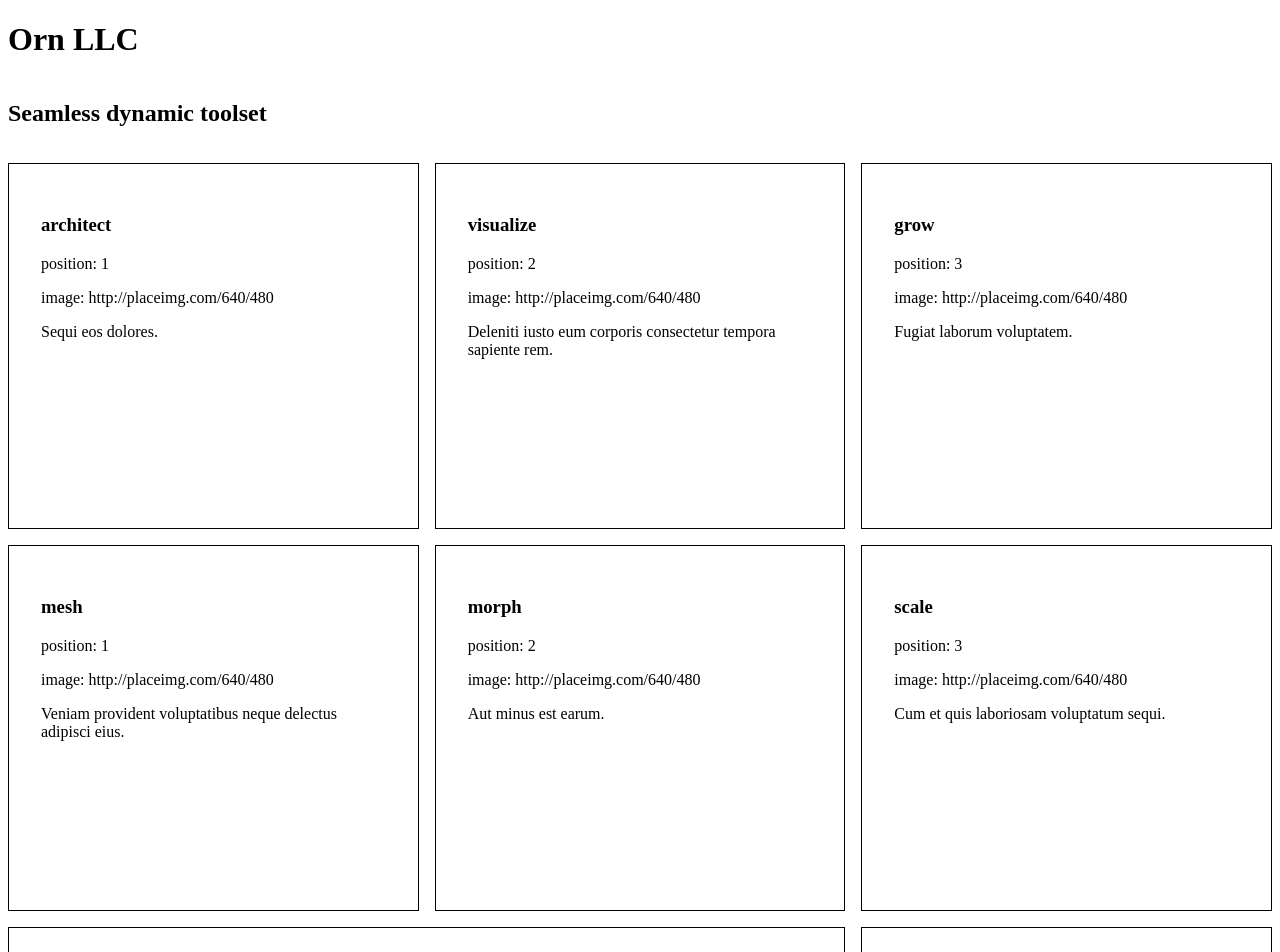
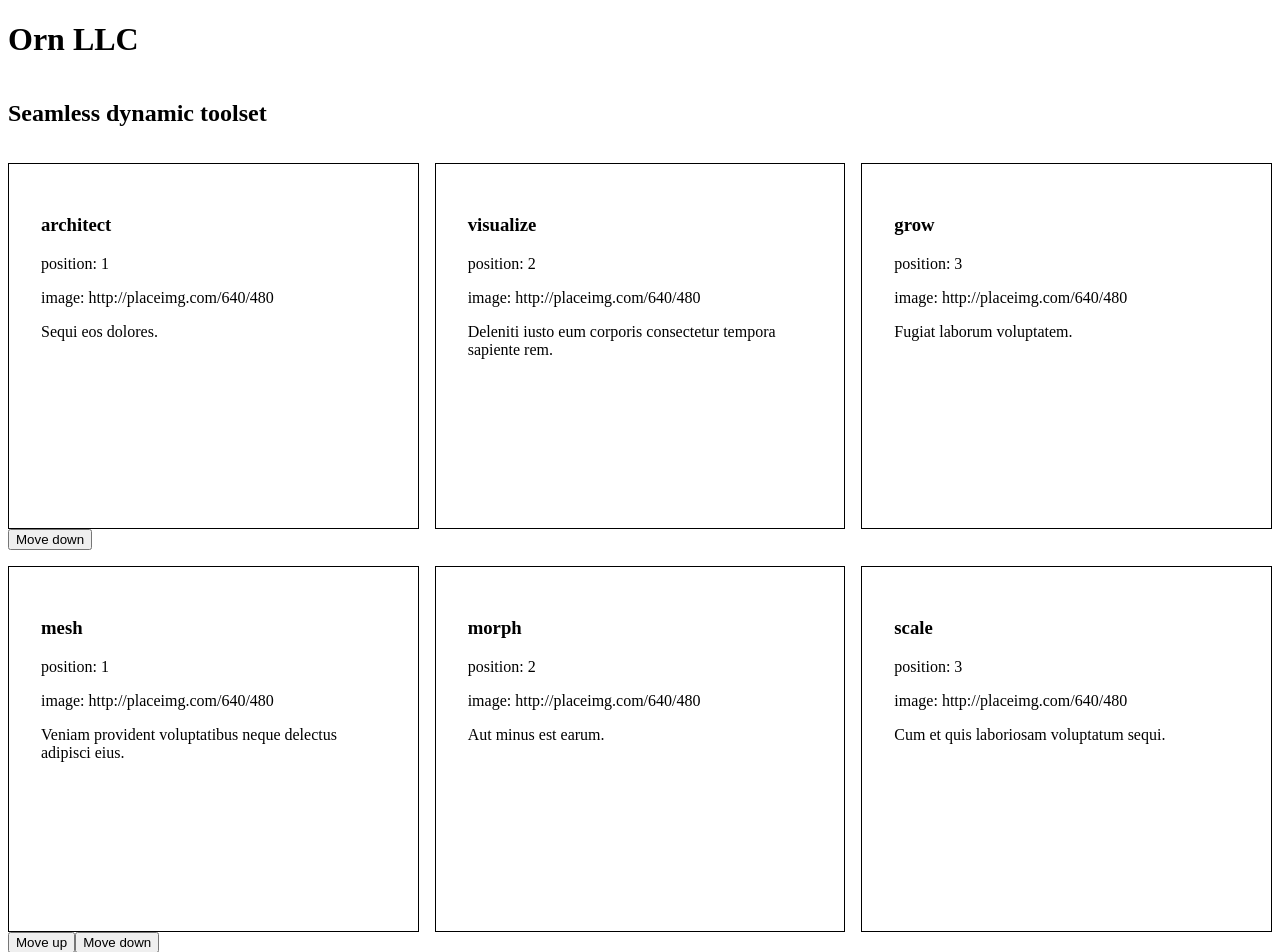
Before and after one commit to AlexKMarshall/homepage-poc, a React (Create React App) app: page / in a window 1280 px wide. Shown: the top 952 px of the page. Built offline with nearby package versions, Linux system fonts and the light colour scheme.

Commit message:
Add ability to re-order widgets

```diff
--- a/src/homepage.js
+++ b/src/homepage.js
@@ -55,6 +55,40 @@ export default function Homepage() {
     });
   }
 
+  function handleWidgetReorder(sectionId, { activeId, direction }) {
+    setLayoutData((oldLayout) => {
+      const widgetsArray = oldLayout.data.project_homepage.sections.find(
+        (section) => section.uid === sectionId
+      ).widgets;
+
+      const oldIndex = widgetsArray.findIndex(({ uid }) => uid === activeId);
+      const newIndex = oldIndex + (direction === "up" ? -1 : 1);
+
+      const updatedWidgetsArray = arrayMove(widgetsArray, oldIndex, newIndex);
+      const updatedWidgetsArryWithPositions = updatedWidgetsArray.map(
+        (widget, index) => ({ ...widget, position: index + 1 })
+      );
+
+      return {
+        ...oldLayout,
+        data: {
+          ...oldLayout.data,
+          project_homepage: {
+            ...oldLayout.data.project_homepage,
+            sections: oldLayout.data.project_homepage.sections.map((section) =>
+              section.uid === sectionId
+                ? {
+                    ...section,
+                    widgets: updatedWidgetsArryWithPositions,
+                  }
+                : section
+            ),
+          },
+        },
+      };
+    });
+  }
+
   return (
     <div>
       <h1>{project.name}</h1>
@@ -62,9 +96,9 @@ export default function Homepage() {
         <Stack key={section.uid}>
           <h2>{section.name}</h2>
 
-          {section.widgets.map((widget) => (
+          {section.widgets.map((widget, index, arr) => (
+            <div key={widget.uid}>
               <Widget
-              key={widget.uid}
                 {...widget}
                 onWidgetItemsReorder={({ activeId, overId }) =>
                   handleWidgetItemsReorder(section.uid, widget.uid, {
@@ -73,6 +107,33 @@ export default function Homepage() {
                   })
                 }
               />
+              {index !== 0 && (
+                <button
+                  key={`${widget.uid}-upbutton`}
+                  onClick={() =>
+                    handleWidgetReorder(section.uid, {
+                      activeId: widget.uid,
+                      direction: "up",
+                    })
+                  }
+                >
+                  Move up
+                </button>
+              )}
+              {index !== arr.length - 1 && (
+                <button
+                  key={`${widget.uid}-downbutton`}
+                  onClick={() =>
+                    handleWidgetReorder(section.uid, {
+                      activeId: widget.uid,
+                      direction: "down",
+                    })
+                  }
+                >
+                  Move down
+                </button>
+              )}
+            </div>
           ))}
         </Stack>
       ))}
```
Lines whose indentation alone changed are shown as unchanged.
